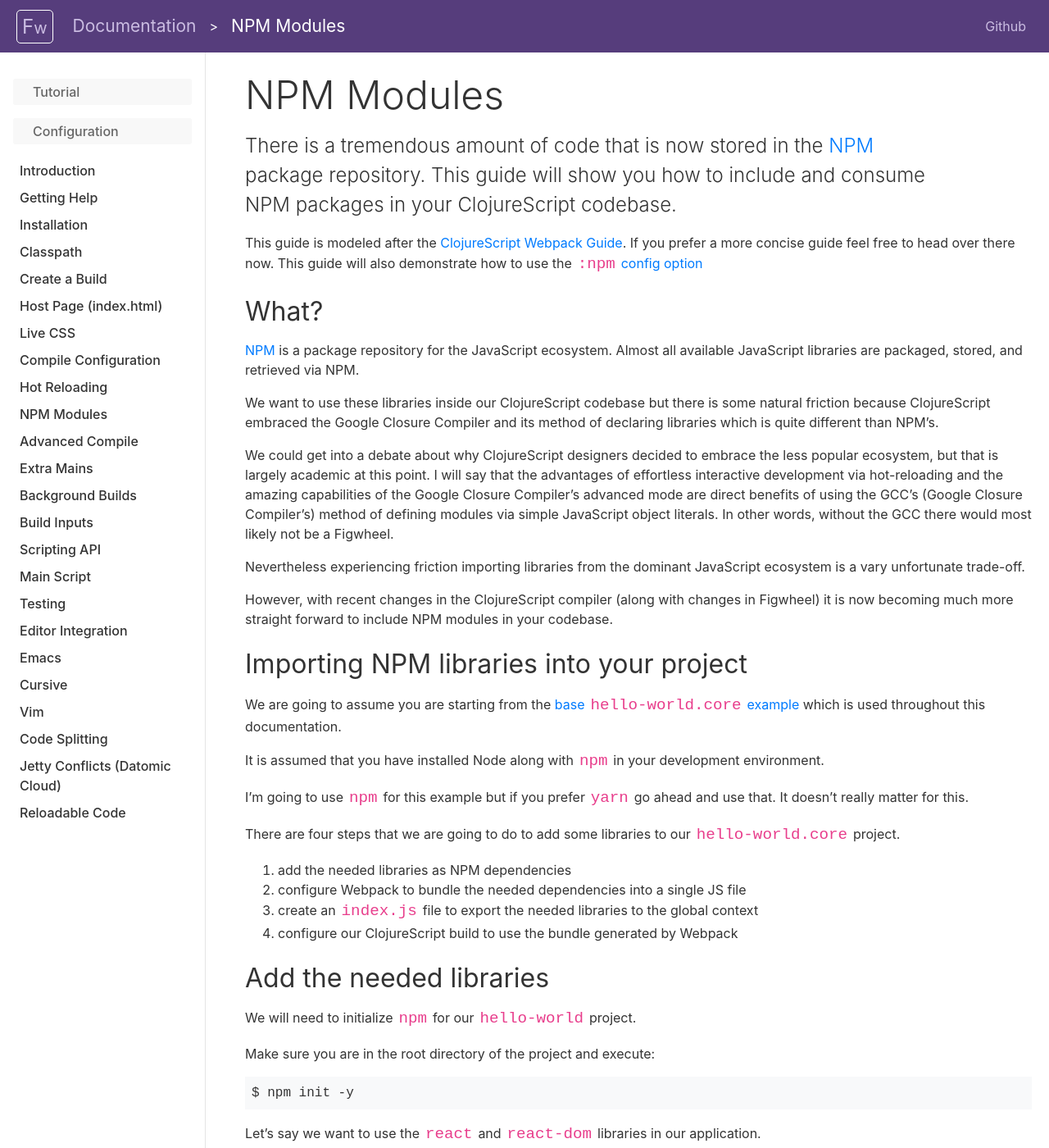
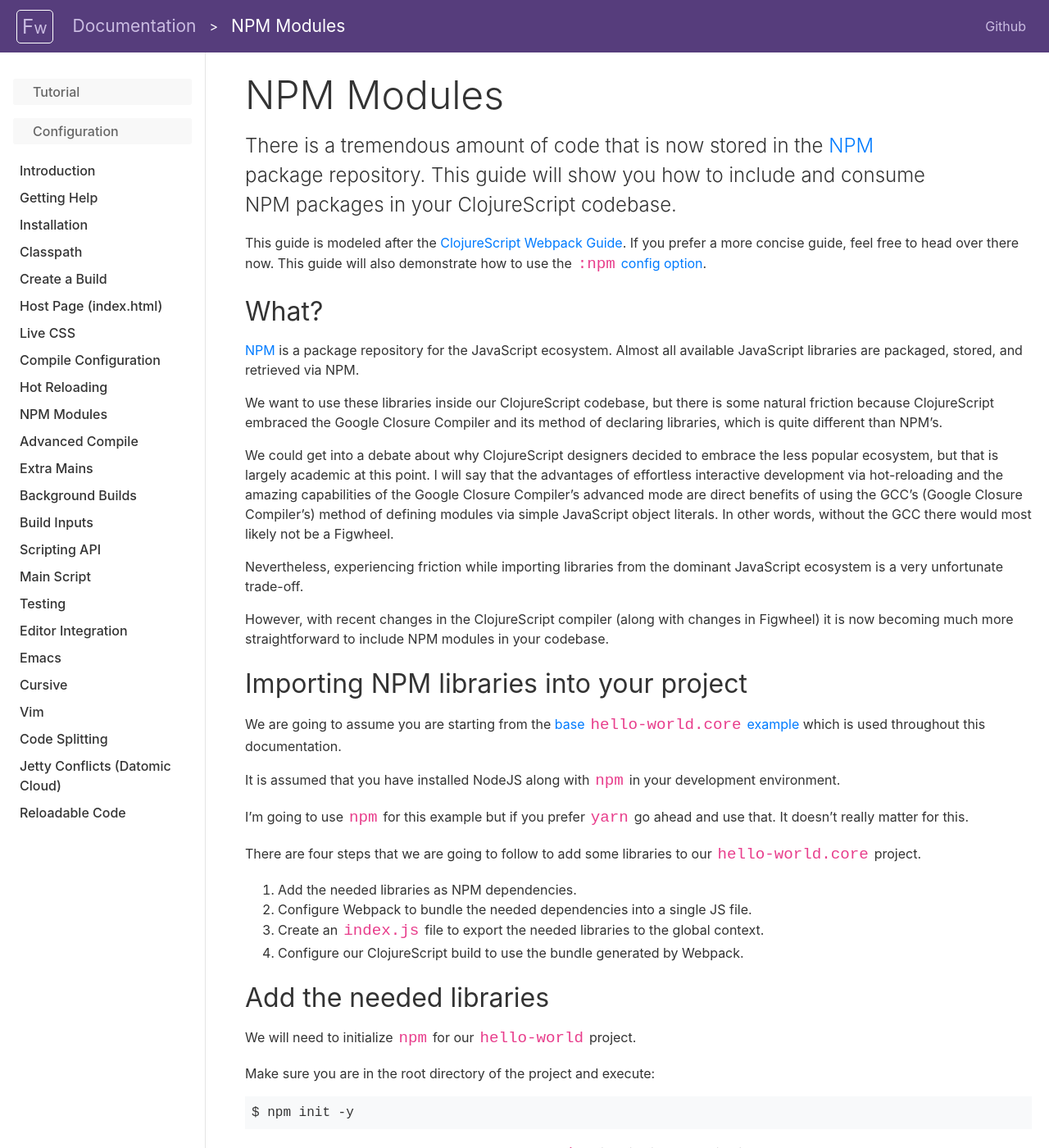
Before and after one commit to bhauman/figwheel-main, a Jekyll site: the page built from docs/docs/npm.md, in a window 1280 px wide and 1400 px high. Shown: the whole window at 82% size. Built offline with Jekyll 4.4.1, drawn with Linux system fonts in a browser that asks for light colours; some of the changed text lies outside the part shown.

Commit message:
Minor doc cleanup

````diff
--- a/docs/docs/npm.md
+++ b/docs/docs/npm.md
@@ -14,9 +14,9 @@
 
 This guide is modeled after the
 [ClojureScript Webpack Guide](https://clojurescript.org/guides/webpack). If
-you prefer a more concise guide feel free to head over there now. This
+you prefer a more concise guide, feel free to head over there now. This
 guide will also demonstrate how to use the
-[`:npm` config option](../config-options#npm)
+[`:npm` config option](../config-options#npm).
 
 ## What?
 
@@ -24,9 +24,9 @@
 ecosystem. Almost all available JavaScript libraries are packaged,
 stored, and retrieved via NPM.
 
-We want to use these libraries inside our ClojureScript codebase but
+We want to use these libraries inside our ClojureScript codebase, but
 there is some natural friction because ClojureScript embraced the
-Google Closure Compiler and its method of declaring libraries which is
+Google Closure Compiler and its method of declaring libraries, which is
 quite different than NPM's.
 
 We could get into a debate about why ClojureScript designers decided
@@ -38,11 +38,11 @@
 simple JavaScript object literals. In other words, without the GCC
 there would most likely not be a Figwheel.
 
-Nevertheless experiencing friction importing libraries from the
-dominant JavaScript ecosystem is a vary unfortunate trade-off.
+Nevertheless, experiencing friction while importing libraries from the
+dominant JavaScript ecosystem is a very unfortunate trade-off.
 
 However, with recent changes in the ClojureScript compiler (along with
-changes in Figwheel) it is now becoming much more straight forward to
+changes in Figwheel) it is now becoming much more straightforward to
 include NPM modules in your codebase.
 
 ## Importing NPM libraries into your project
@@ -51,19 +51,19 @@
 [base `hello-world.core` example][base-example-gist] which is used
 throughout this documentation.
 
-It is assumed that you have installed Node along with `npm` in your
+It is assumed that you have installed NodeJS along with `npm` in your
 development environment.
 
 I'm going to use `npm` for this example but if you prefer `yarn` go
 ahead and use that. It doesn't really matter for this.
 
-There are four steps that we are going to do to add some libraries to
+There are four steps that we are going to follow to add some libraries to
 our `hello-world.core` project.
 
-1. add the needed libraries as NPM dependencies
-2. configure Webpack to bundle the needed dependencies into a single JS file
-3. create an `index.js` file to export the needed libraries to the global context
-4. configure our ClojureScript build to use the bundle generated by Webpack
+1. Add the needed libraries as NPM dependencies.
+2. Configure Webpack to bundle the needed dependencies into a single JS file.
+3. Create an `index.js` file to export the needed libraries to the global context.
+4. Configure our ClojureScript build to use the bundle generated by Webpack.
 
 ## Add the needed libraries
 
@@ -118,7 +118,7 @@
 we need and export them to the global context so that we can access
 them from ClojureScript.
 
-Continuing with the example let's export the `react` and `react-dom`
+Continuing with the example, let's export the `react` and `react-dom`
 NPM libraries to the global `window` context of the browser.
 
 Place the following code in the `src/js/index.js` file:
@@ -235,8 +235,8 @@
 ```
 
 Actually, using the `:file` and `:provides` keys is enough to start
-using Reactjs from our source code, but we will only be able to
-reference it via JavaScript not via the `react` namespace.
+using ReactJS from our source code, but we will only be able to
+reference it via JavaScript, not via the `react` namespace.
 
 For example this works:
 
@@ -265,7 +265,7 @@
 use the `:provides` key. This won't work because there is no way for
 the compiler to know what should be bound to `react`.
 
-This is where the `:global-exports` key comes in, it maps the name you
+This is where the `:global-exports` key comes in. It maps the name you
 specify in the require statement to a specific global resource in your
 JavaScript environment.
 
````
Also changed, not shown: other parts of docs/docs/npm.md (+11 -11 lines).
